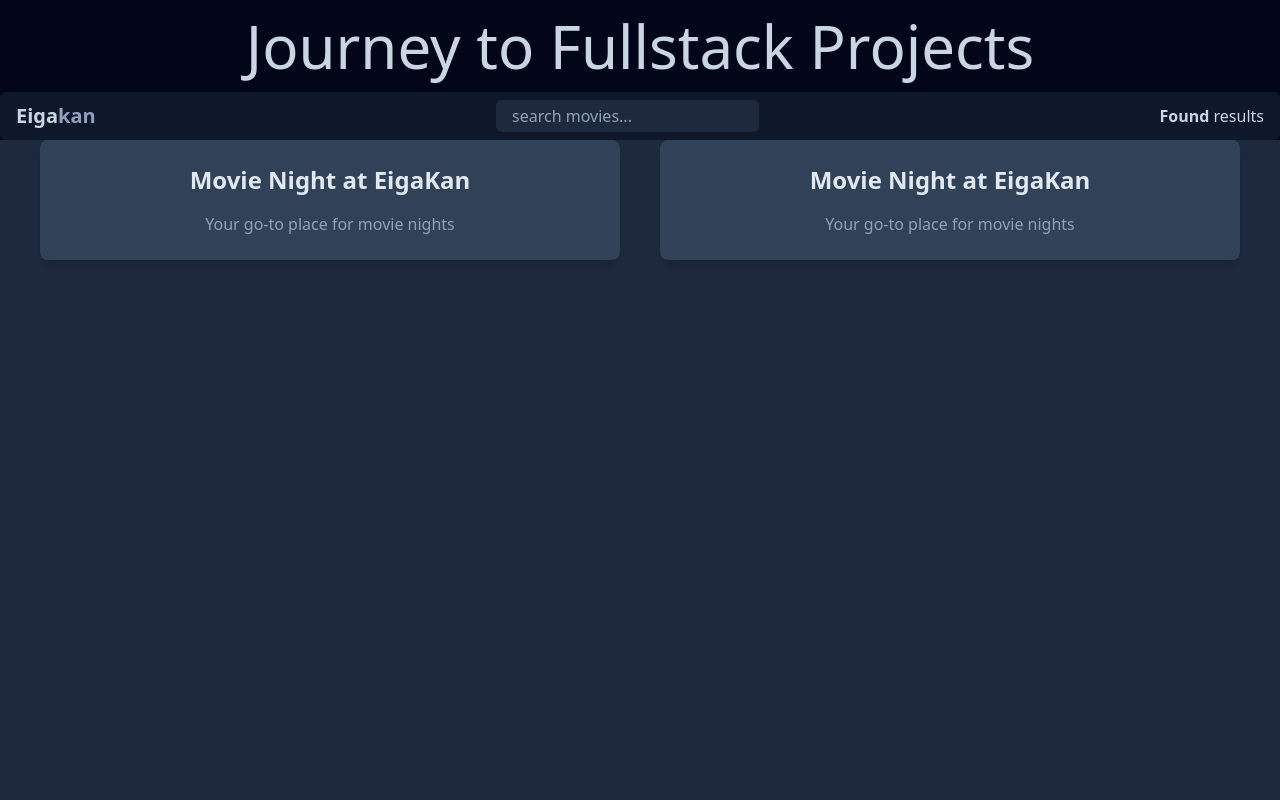
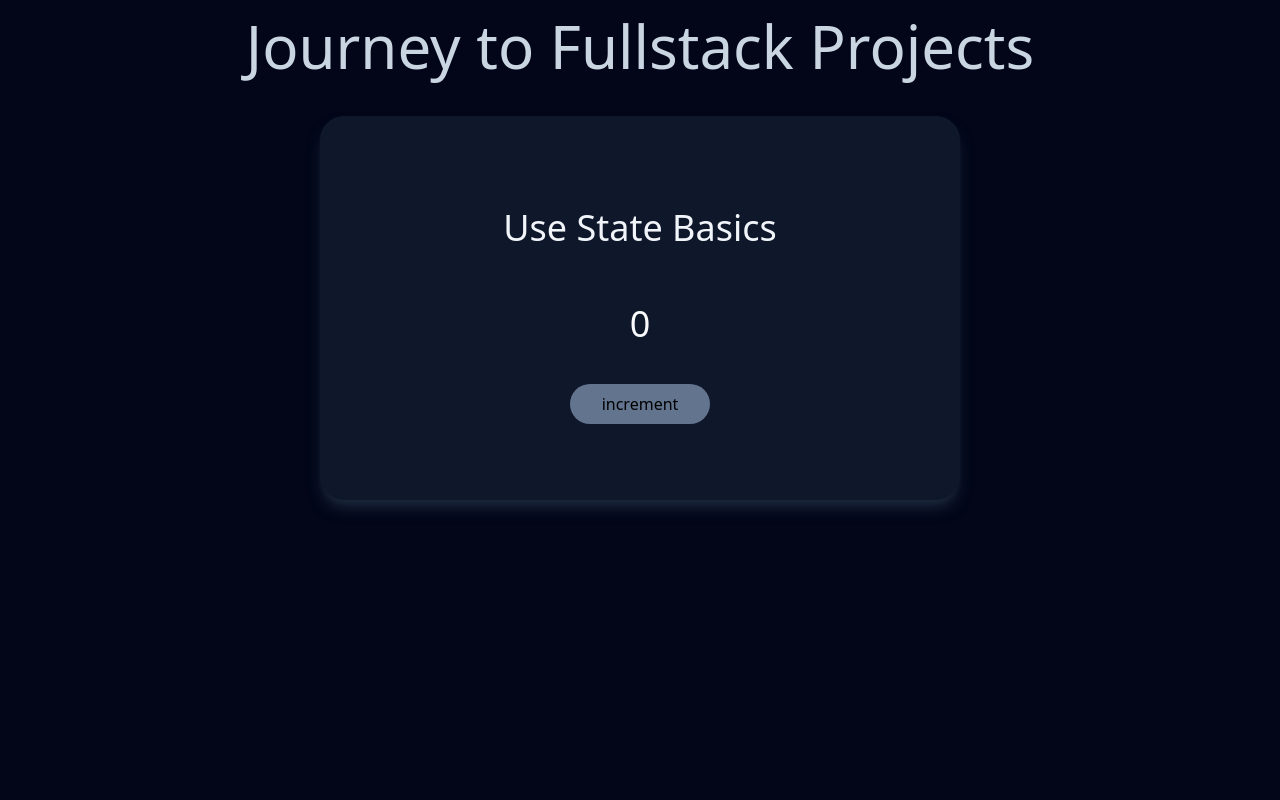
Before and after one commit to inarey/fulstack-journey, a React (Vite) app: page / in a window 1280 px wide. Shown: the top 800 px of the page. Built offline with nearby package versions, Linux system fonts and the light colour scheme.

Commit message:
organized the lessons files and folders

```diff
--- a/src/App.jsx
+++ b/src/App.jsx
@@ -1,16 +1,14 @@
+import ErrorExample from "./components/ErrorExample";
 
-import Eigakan from "./components/Eigakan/Eigakan";
-import PizzaMaker from "./components/PizzaMaker";
 
 function App() {
   return (
     <>
-      <div className="bg-slate-950 mx-auto text-center py-4">
+      <div className="bg-slate-950 h-dvh mx-auto text-center py-4">
         <h1 className="text-slate-300 text-6xl">
           Journey to Fullstack Projects
         </h1>
-        <Eigakan />
-        <PizzaMaker />
+        <ErrorExample />
       </div>
     </>
   );
--- /dev/null
+++ b/src/components/ErrorExample.jsx
@@ -0,0 +1,26 @@
+const ErrorExample = () => {
+  let count = 0;
+
+  const handleClick = () => {
+    count = count + 1;
+    console.log(count);
+  };
+  return (
+    // card template
+    <>
+    <div className="flex flex-col items-center justify-center h-1/2 w-1/2 mx-auto bg-slate-900 mt-10 rounded-3xl  shadow-lg shadow-slate-800">
+      <h1 className="text-4xl text-slate-100 py-4">Use State Basics</h1>
+
+    {/* end of card template */}
+
+      <h2 className="text-slate-50 text-4xl py-10">{count}</h2>
+      <button type='button' className='px-8 py-2 bg-slate-500 rounded-3xl hover:bg-slate-600 transition-all' onClick={handleClick}>
+        increment
+      </button>
+
+    </div>
+  </>
+  )
+}
+
+export default ErrorExample;
```
